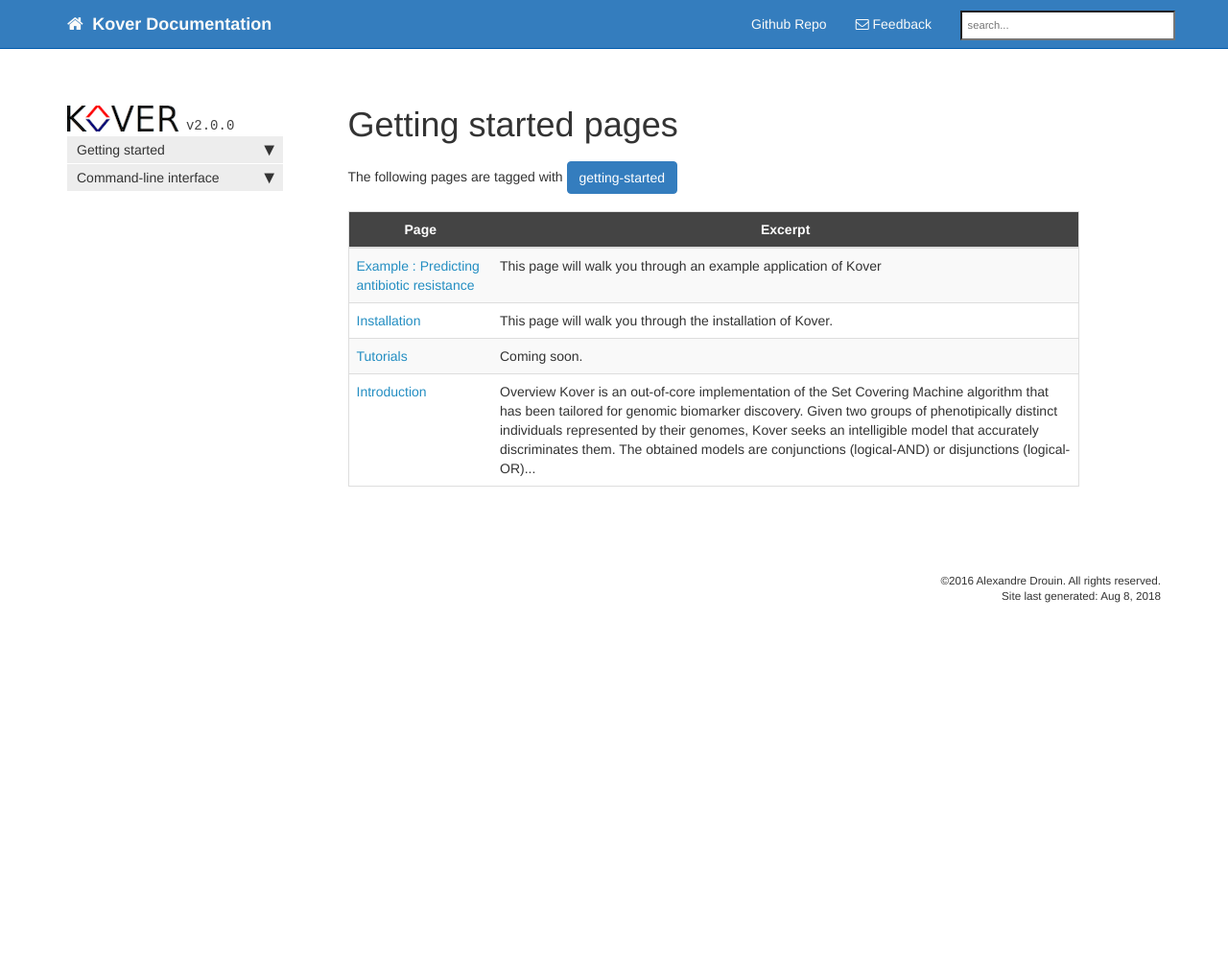
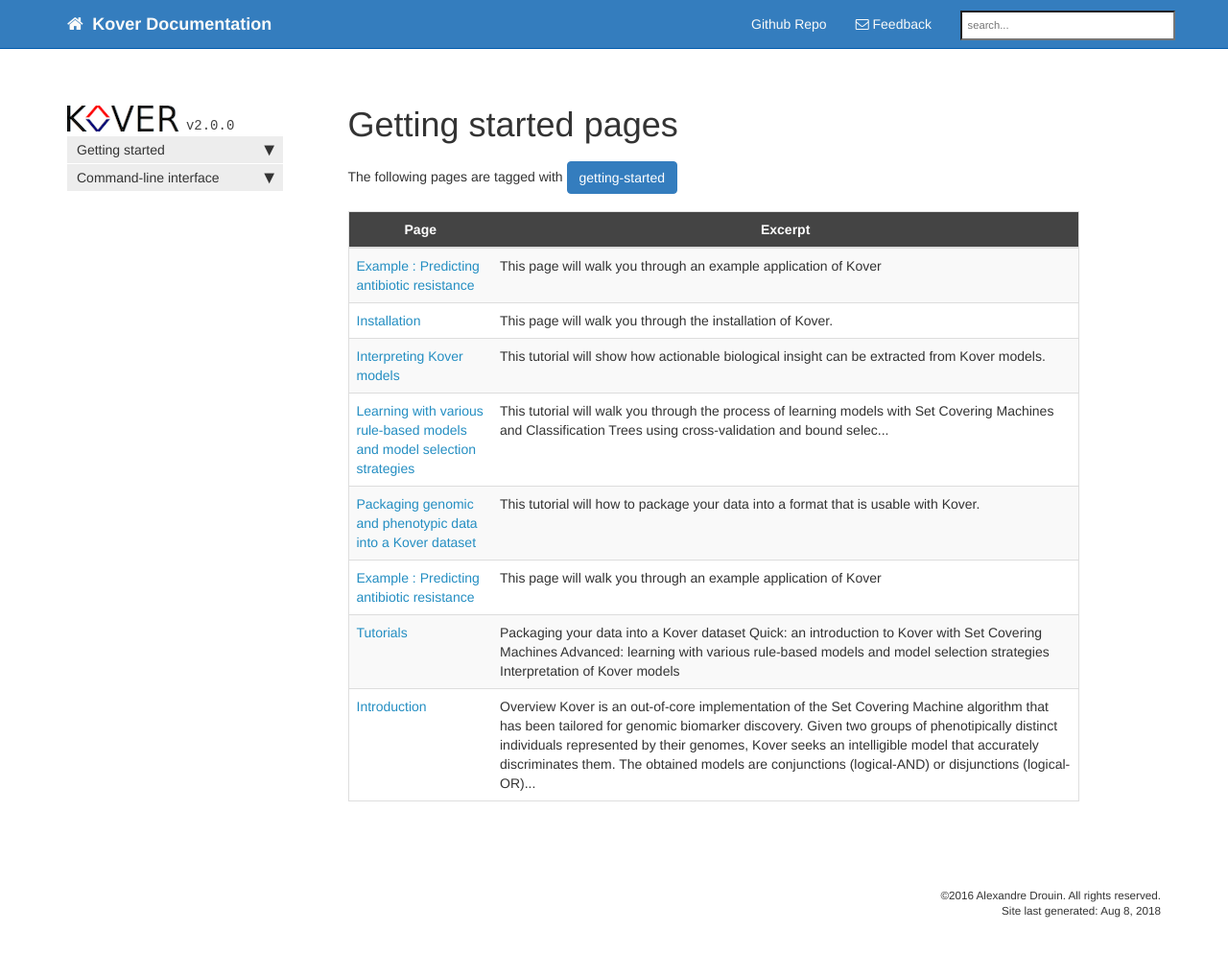
Before and after one commit to aldro61/kover, a Jekyll site: the page built from tag-getting-started.html, in a window 1280 px wide and 1008 px high. Shown: the top 995 px of the window at 96% size. Built offline with Jekyll 4.4.1, drawn with Linux system fonts in a browser that asks for light colours; nearby versions of some CDN libraries; library files that are not in the unit come from our copies; Markdown is read by kramdown in place of the engine named in the settings; comment, search, counter and statistics services are not loaded; some of the changed lines change nothing that is shown.

Commit message:
tutorial structure

````diff
--- /dev/null
+++ b/doc_interp.md
@@ -0,0 +1,7 @@
+---
+title: Interpreting Kover models
+tags: [getting-started]
+keywords: tutorial, model, interpretation
+last_updated: August 8, 2018
+summary: "This tutorial will show how actionable biological insight can be extracted from Kover models."
+---
--- /dev/null
+++ b/doc_tut_advanced_learning.md
@@ -0,0 +1,7 @@
+---
+title: Learning with various rule-based models and model selection strategies
+tags: [getting-started]
+keywords: tutorial, learning, cart, scm, bound, cross-validation
+last_updated: August 8, 2018
+summary: "This tutorial will walk you through the process of learning models with Set Covering Machines and Classification Trees using cross-validation and bound selection as model selection strategies."
+---
--- /dev/null
+++ b/doc_tut_data.md
@@ -0,0 +1,7 @@
+---
+title: Packaging genomic and phenotypic data into a Kover dataset
+tags: [getting-started]
+keywords: tutorial, data, kover dataset, dataset
+last_updated: August 8, 2018
+summary: "This tutorial will how to package your data into a format that is usable with Kover."
+---
--- /dev/null
+++ b/doc_tut_scm.md
@@ -0,0 +1,139 @@
+---
+title: Example &#58; Predicting antibiotic resistance
+tags: [getting-started]
+keywords: start, introduction, example, kover, genomics, k-mer, machine learning
+last_updated: June 21, 2017
+summary: "This page will walk you through an example application of Kover"
+---
+
+In this example, we show how Kover can be applied to genomic data in order to obtain an interpretable model of a phenotype.
+Specifically, we will learn a model that predicts rifampicin resistance in *Mycobacterium tuberculosis*.
+
+## Example data
+
+First, download the [example data](http://graal.ift.ulaval.ca/adrouin/kover-example-data.zip) (~180 Mb), which contains the genome of 141 *Mycobacterium
+tuberculosis* isolates, along with their susceptibility to rifampicin. There should be two files: KmerMatrix.tsv and metadata.tsv.
+
+The genomes were assembled using the [SPades](http://bioinf.spbau.ru/spades) and split into k-mers of length 31 using
+[Ray Surveyor](https://github.com/zorino/RaySurveyor-Tutorial).
+
+The raw data were obtained from: Merker, Matthias, et al. "Evolutionary history and global spread of the Mycobacterium tuberculosis Beijing lineage." *Nature genetics* 47.3 (2015): 242-249.
+
+![#1589F0](https://placehold.it/10/1589F0/000000?text=+) **Note:** Kover also work on reads and contigs (BAM, FASTA, FASTQ, etc.) ([see here for details](doc_input_formats.html)).
+
+![#1589F0](https://placehold.it/10/1589F0/000000?text=+) **Additional links:** [Ray Surveyor Tutorial](https://github.com/zorino/RaySurveyor-Tutorial)
+
+
+## Creating a dataset
+
+Before using Kover to learn a model, we must package the genomic and phenotypic data into a [Kover dataset](doc_dataset.html#creating-a-dataset), which relies on the HDF5 library to store a compressed representation of the data ([details here](https://github.com/aldro61/kover/wiki/Kover-Dataset-Format)).
+
+To create a dataset, use the following command:
+
+```
+kover dataset create from-tsv --genomic-data KmerMatrix.tsv --phenotype-name "Rifampicin resistance" --phenotype-description metadata.tsv --output example.kover --progress
+```
+
+This produces a dataset file called "example.kover". From now on, you no longer need the original data files.
+
+
+## Exploring the dataset
+
+You can use the [kover dataset info](doc_dataset.html#listing-information-about-a-dataset) command to print information about the dataset. For example, to list the identifiers
+of the genomes contained in the dataset, use:
+
+```
+kover dataset info --dataset example.kover --genome-ids
+```
+
+To print the number of genomes and k-mers in the dataset, use:
+
+```
+kover dataset info --dataset example.kover --genome-count --kmer-count
+```
+
+Your dataset contains **141 genomes vs 9 701 935 k-mers**! This is know as the *fat data* setting, which is very different from the *big data* setting in which the number of examples (genomes) is greater than the number of features (k-mers).
+
+
+## Splitting the dataset
+
+In order to measure the accuracy of the model obtained using Kover, we must split the dataset into a training set and a
+testing set. The training set will be used to learn a model and the testing set will be used to estimate its accuracy.
+A Kover dataset can contain multiple splits of the data. The command used for splitting a dataset is [kover dataset split](doc_dataset.html#splitting-a-dataset).
+
+Kover implements a machine learning algorithm and thus has [hyperparameters](doc_learning.html#understanding-the-hyperparameters),
+which are free parameters that must be tuned to the data at hand. The most widely used method for setting hyperparameter values
+is [k-fold cross-validation](doc_learning.html#k-fold-cross-validation).
+In this example, we will use 5-fold cross-validation.
+
+The following command creates a split of the data called "example_split", which uses 2/3 of the genomes for training and
+1/3 for testing. It also creates 5 cross-validation folds. The data are partitioned randomly, using 72 as the random seed.
+
+```
+kover dataset split --dataset example.kover --id example_split --train-size 0.666 --folds 5 --random-seed 72 --progress
+```
+
+## Learning a model
+
+Now that we have created and split the dataset, we are ready to learn a predictive model of Rifampicin resistance in *Mycobacterium tuberculosis*.
+The [kover learn](doc_learning.html#learning-models) command is used to learn models.
+The following command tells Kover to learn a model containing at most 5 rules, to try both
+conjunction (logical-AND) and disjunction (logical-OR) models and the values 0.1, 1.0 and 10.0 for the *p*
+hyperparameter (see [hyperparameters](doc_learning.html#understanding-the-hyperparameters)), while using cross-validation as the [hyperparameter selection strategy](doc_learning.html#hyperparameter-selection-strategies).
+Moreover, it distributes the cross-validation on 2 CPUs.
+
+```
+kover learn scm --dataset example.kover --split example_split --model-type conjunction disjunction --p 0.1 1.0 10.0 --max-rules 5 --hp-choice cv --n-cpu 2 --progress
+```
+
+Kover then uses the obtained model to predict the phenotype of the genomes in the testing set and computes various metrics.
+For this example, the obtained model is:
+
+```
+Absence(GCGCCGACAGTCGGCGCTTGTGGGTCAACCC) [Importance: 0.93, 6 equivalent rules]
+OR
+Absence(ACCAGAACAACCCGCTGTCGGGGTTGACCCA) [Importance: 0.09, 1 equivalent rules]
+```
+
+The model indicates that, if any of these sequences is not present in the genome, then the isolate is resistant to rifampicin.
+Notice the simplicity and interpretability of the obtained model.
+
+The testing set metrics for this model are:
+
+```
+Error Rate: 0.0
+Sensitivity: 1.0
+Specificity: 1.0
+Precision: 1.0
+Recall: 1.0
+F1 Score: 1.0
+True Positives: 15.0
+True Negatives: 32.0
+False Positives: 0.0
+False Negatives: 0.0
+```
+
+![#1589F0](https://placehold.it/10/1589F0/000000?text=+) **Note:**  The randomness used to split the dataset can vary based on the computer and operating system. This could explain
+why this example gives slightly different results on your computer. The number of rules in the model, the k-mer sequences
+and the accuracy could be slightly different.
+
+
+## Subsequent analysis of the model
+
+We can now further analyse our model and try to elucidate the nature of the k-mers used by the model. To achieve this, we can use [Nucleotide BLAST](https://blast.ncbi.nlm.nih.gov/Blast.cgi?PAGE_TYPE=BlastSearch).
+
+![#c5f015](https://placehold.it/10/c5f015/000000?text=+) **Example:** Use BLAST to search for the following k-mer, which is of high importance in our model:
+
+```
+GCGCCGACAGTCGGCGCTTGTGGGTCAACCC
+```
+
+You should find that the sequence maps to the *rpoB* gene, which encodes the RNA polymerase
+beta subunit ([see here](https://www.ncbi.nlm.nih.gov/nucleotide/746590776?from=76&to=106)). Interestingly, this k-mer is in the rifampicin resistance determining region of the gene, so it seems like we have successfully identified a resistance determinant, using only sequence data and machine learning.
+
+![#1589F0](https://placehold.it/10/1589F0/000000?text=+) **Note:** Notice that the model will classify an isolate as being *resistant* to rifampicin if at least one of the k-mers is absent in its genome. In fact, the rules capture the absence of the wild-type sequence, since all the variants at this locus were associated with resistance. Hence, to maximize the conciseness of the model, a single absence rule was used instead of using a presence rule for each variant.
+
+## Predicting with the obtained model
+
+You could use any k-mer counting tool, such as [Jellyfish](https://github.com/gmarcais/Jellyfish), to extract the k-mers present in a contig or read file and then, easily apply the model to new isolates.
+This feature is currently not included in Kover, but will be added in future releases.
--- a/doc_tutorials.md
+++ b/doc_tutorials.md
@@ -5,4 +5,7 @@
 last_updated: August 8, 2018
 ---
 
-Coming soon.
+1. [Packaging your data into a Kover dataset](./doc_tut_data.md)
+2. [Quick: an introduction to Kover with Set Covering Machines](./doc_tut_scm.md)
+3. [Advanced: learning with various rule-based models and model selection strategies](./doc_tut_advanced_learning.md)
+4. [Interpretation of Kover models](./doc_interp.md)
````
